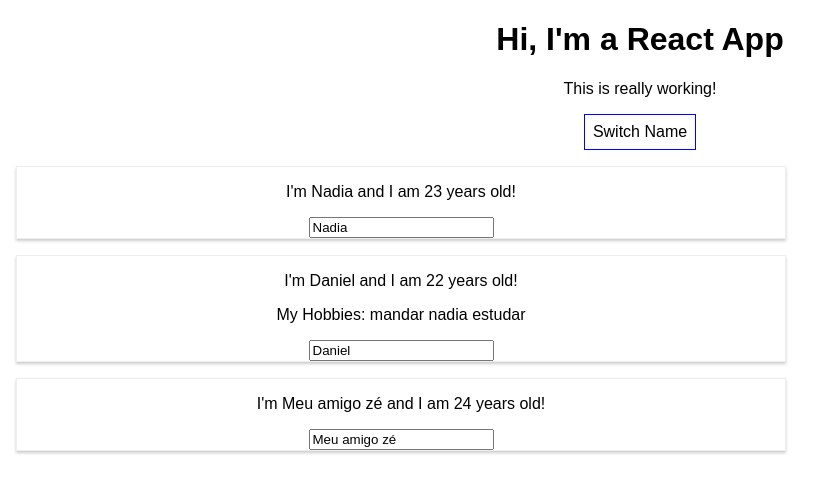
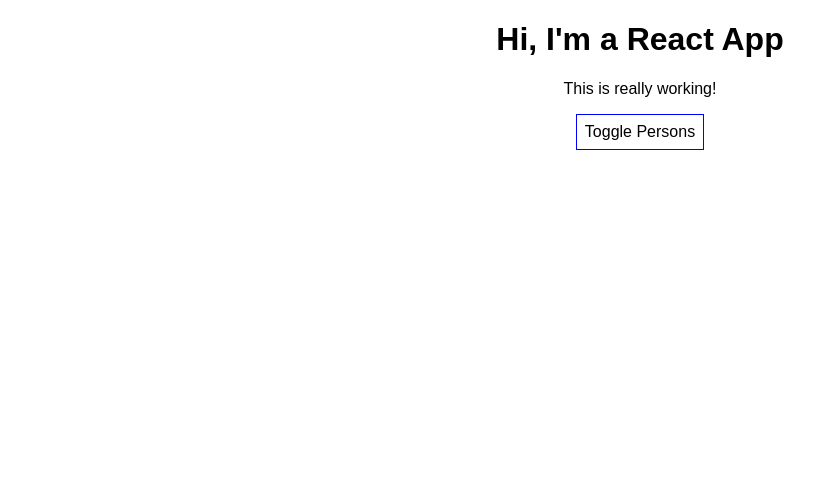
Before and after one commit to nadsbordoni/learningReact, a React (Create React App) app in the folder my-app/: page / in a window 1280 px wide. Shown: the top 492 px of the page, without its empty margins (0-835 px from the left). Built offline with nearby package versions, Linux system fonts and the light colour scheme.

Commit message:
ternary expression, switchPersonsn

```diff
--- a/my-app/src/App.js
+++ b/my-app/src/App.js
@@ -9,7 +9,8 @@
       { name: 'Daniel', age: 22 },
       { name: 'Meu amigo zé', age: 24 }
     ],
-    otherState: 'some other value'
+    otherState: 'some other value',
+    showPersons: false
   };
 
   switchNameHandler = (newName) => {
@@ -32,6 +33,11 @@
       ]
     });
   }
+
+  togglePersonsHandler = () => {
+    const doesShow = this.state.showPersons;
+    this.setState({showPersons: !doesShow});
+  }
   render() {
 
     const style = {
@@ -48,8 +54,11 @@
         <p>This is really working!</p>
 
         <button
-        style = {style}
-        onClick={() => this.switchNameHandler('Nads')}>Switch Name</button>
+          style={style}
+          onClick={this.togglePersonsHandler}>Toggle Persons</button>
+        {
+          this.state.showPersons ? //se for true, vai mostrar meu div. Nem sempre é bom
+            <div>
               <Person
                 name={this.state.persons[0].name}
                 age={this.state.persons[0].age}
@@ -66,8 +75,12 @@
                 name={this.state.persons[2].name}
                 age={this.state.persons[2].age}
               />
+            </div> : null //se for falso, por enquanto, nao mostra nada
+  }
+
       </div>
     );
+    ////adicionando um div logo apos de button
     // return React.createElement('div', {className: 'App'}, React.createElement('h1', null, 'Does this work now?'));
   }
 }
```
Lines whose indentation alone changed are shown as unchanged.
